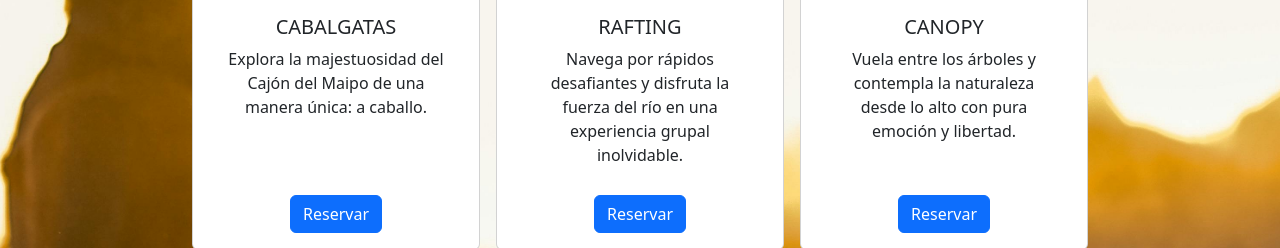
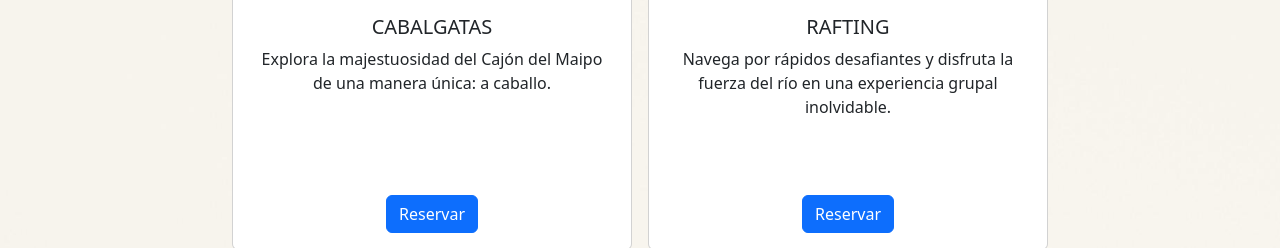
Before and after one commit to BrpbiCC/proyecto, a Django app: page /actividad/ in a window 1280 px wide. Shown: the part 774-1022 px from the top of the page. Run offline with Django 5.2, Linux system fonts and the light colour scheme.

Commit message:
REM AJUSTADOS A LA PAGINA EN TODAS LAS VISTAS

```diff
--- a/core/templates/core/actividad.html
+++ b/core/templates/core/actividad.html
@@ -70,7 +70,7 @@
     <center><h1>ACTIVIDADES</h1></center>
     <div class="container my-5">
       <div class="row justify-content-center">
-        <div class="card mx-2 text-center" style="width: 18rem;">
+        <div class="card mx-2 text-center" style="width: 25rem;">
           <img src="https://volanderos.wordpress.com/wp-content/uploads/2016/03/011_jonathajunge__dsc_0137.jpg?w=2000&h=1360&crop=1" class="card-img-top" alt="Canyoning">
           <div class="card-body">
             <h5 class="card-title">CABALGATAS</h5>
@@ -84,7 +84,7 @@
           </button>
           </div>
         </div>
-        <div class="card mx-2 text-center" style="width: 18rem;">
+        <div class="card mx-2 text-center" style="width: 25rem;">
           <img src="https://s3.amazonaws.com/entrekidscl/vich_files/actividadfoto/5e18812ea706d882273062.png" class="card-img-top" alt="Rafting">
           <div class="card-body">
             <h5 class="card-title">RAFTING</h5>
@@ -98,7 +98,7 @@
           </button>
           </div>
         </div>
-        <div class="card mx-2 text-center" style="width: 18rem;">
+        <div class="card mx-2 text-center" style="width: 25rem;">
           <img src="https://vulcanopro.s3.amazonaws.com/images/lar_IcPQfAvByuGQlR0SpbCZeXOT8oljhMmWnsjwdfhD.jpeg" class="card-img-top" alt="Canopy">
           <div class="card-body">
             <h5 class="card-title">CANOPY</h5>
@@ -118,7 +118,7 @@
     <!-- CARDS DE SERVICIOS ACTIVIDADES -->
     <div class="container my-5">
       <div class="row justify-content-center">
-        <div class="card mx-2" style="width: 18rem;">
+        <div class="card mx-2" style="width: 25rem;">
           <img src="https://mujeresalacumbre.com/wp-content/uploads/2021/08/IMG-20201108-WA0055-1024x768.jpg" class="card-img-top" alt="Trekking">
           <div class="card-body">
             <h5 class="card-title">TREKKING</h5>
@@ -132,7 +132,7 @@
           </button>
           </div>
         </div>
-        <div class="card mx-2" style="width: 18rem;">
+        <div class="card mx-2" style="width: 25rem;">
           <img src="https://cascadadelasanimas.cl/wp-content/uploads/2024/11/MuroEscalada-1.jpg" class="card-img-top" alt="Muro de Escalada">
           <div class="card-body">
             <h5 class="card-title">MURO DE ESCALADA</h5>
@@ -146,7 +146,7 @@
           </button>
           </div>
         </div>
-        <div class="card mx-2" style="width: 18rem;">
+        <div class="card mx-2" style="width: 25rem;">
           <img src="https://cascadadelasanimas.cl/wp-content/uploads/2018/11/DSC_9114-700x464-1.jpg" class="card-img-top" alt="Cuerdas Altas">
           <div class="card-body">
             <h5 class="card-title">CUERDAS ALTAS</h5>
```
Also changed, not shown: core/templates/core/gastronomia.html (+6 -6 lines).
